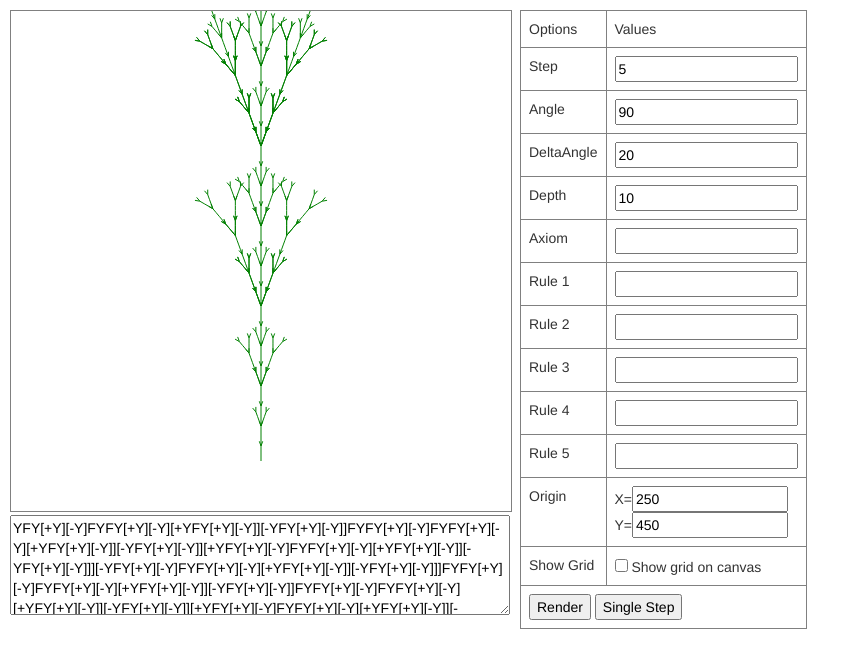
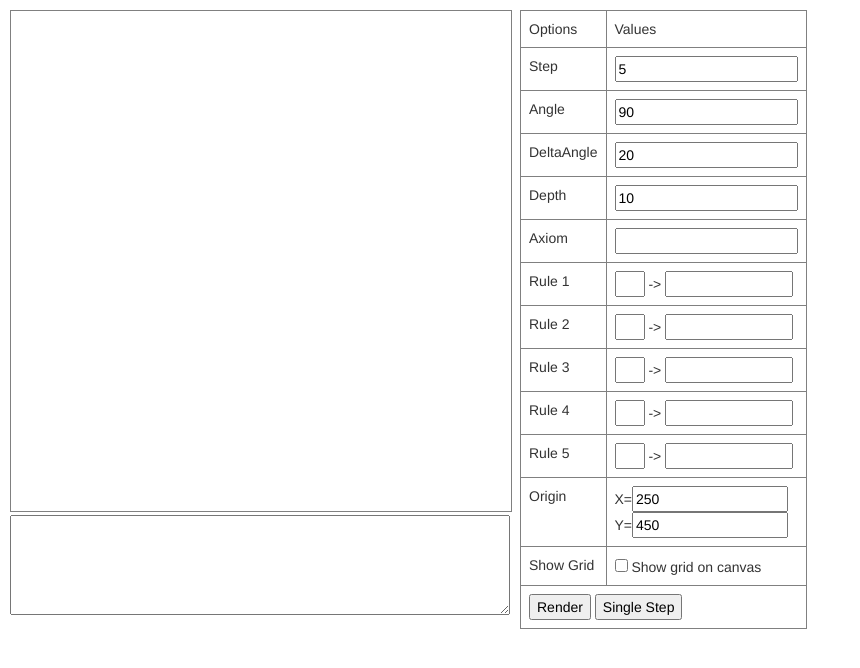
Before and after one commit to ammeyjohn/Kepler, a plain HTML site: page LSystem/src/index.html in a window 1280 px wide. Both pictures are taken after a click on the button "Render". Shown: the whole page, without its empty margins (0-860 px from the left). Drawn offline with Linux system fonts and the light colour scheme.

Commit message:
完成index.html的界面，并可以通过界面设置渲染图形

```diff
--- a/LSystem/src/Scripts/graphics.js
+++ b/LSystem/src/Scripts/graphics.js
@@ -1,5 +1,6 @@
 function Graphics(canvas, isClear) {
     this.Canvas = canvas;
+    this.Context = null;
     this.Width = function () { return this.Canvas.width; }
     this.Height = function () { return this.Canvas.height; }
     this.Origin = { x: 0, y: 0 }
@@ -9,7 +10,10 @@ function Graphics(canvas, isClear) {
 }
 
 Graphics.prototype.getContext = function () {
-    return this.Canvas.getContext('2d');
+    if (!this.Context) {
+        this.Context = this.Canvas.getContext('2d');
+    }
+    return this.Context;
 }
 
 Graphics.prototype.save = function () {
@@ -24,7 +28,7 @@ Graphics.prototype.restore = function () {
 
 Graphics.prototype.clearAll = function () {
     var cxt = this.getContext();
-    cxt.clearRect(0, 0, this.Width, this.Height);
+    cxt.clearRect(0, 0, this.Width(), this.Height());
 }
 
 Graphics.prototype.getRadian = function (angle) {
--- a/LSystem/src/Scripts/lsystem.js
+++ b/LSystem/src/Scripts/lsystem.js
@@ -32,7 +32,7 @@ LSystem.prototype.render = function (g, expr, param) {
         angle: param.angle
     };
 
-    //g.save();
+    g.save();
     // 将原点设置为起始点
     g.setOrigin(info.pt.x, info.pt.y);
 
@@ -86,5 +86,5 @@ LSystem.prototype.render = function (g, expr, param) {
                 break;
         }
     }
-    //g.restore();
+    g.restore();
 }
--- a/LSystem/src/Styles/style.css
+++ b/LSystem/src/Styles/style.css
@@ -57,3 +57,11 @@
 .option_text {
     width: 100%;
 }
+
+.option_rule_left {
+    width: 30px;
+}
+
+.option_rule {
+    width: 70%;
+}
--- a/LSystem/src/index.html
+++ b/LSystem/src/index.html
@@ -61,20 +61,25 @@
                 drawGrid(cxt, step);
             }
 
+            var depth = parseInt($('#txtDepth').val());
+            var axiom = $('#txtAxiom').val();
+            var rules = {};
+            for(var i = 1; i < 5; i++) {
+                var rule0 = $('#txtRuleLeft' + i).val();
+                var rule = $('#txtRule' + i).val();
+                if(rule0 == "") continue;
+                rules[rule0] = rule;
+            }
+
+            var ls = new LSystem();
+            var expr = ls.generate(axiom, rules, depth);
+            $('#exprEditor').val(expr);
+
             var angle = parseFloat($('#txtAngle').val())
             var deltaAngle = parseFloat($('#txtDeltaAngle').val());
             var step = parseFloat($('#txtStep').val());
-            var depth = parseInt($('#txtDepth').val());
             var orgX = parseInt($('#txtOrgX').val());
             var orgY = parseInt($('#txtOrgY').val());
-
-
-            var ls = new LSystem();
-            var expr = ls.generate('Y', {
-                'X': 'X[-FFF][+FFF]FX',
-                'Y': 'YFY[+Y][-Y]'
-            }, depth);
-            $('#exprEditor').val(expr);
 
             var g = new Graphics(canvas, true);
             ls.render(g, expr, {
@@ -136,31 +141,41 @@
                 <tr>
                     <td class="option_table_cell_title">Rule 1</td>
                     <td class="option_table_cell_value">
-                        <input type="text" id="txtRule1" class="option_text" value="" />
+                        <input type="text" id="txtRuleLeft1" class="option_rule_left" value="" />
+                        <span>-></span>
+                        <input type="text" id="txtRule1" class="option_rule" value="" />
                     </td>
                 </tr>
                 <tr>
                     <td class="option_table_cell_title">Rule 2</td>
                     <td class="option_table_cell_value">
-                        <input type="text" id="txtRule2" class="option_text" value="" />
+                        <input type="text" id="txtRuleLeft2" class="option_rule_left" value="" />
+                        <span>-></span>
+                        <input type="text" id="txtRule2" class="option_rule" value="" />
                     </td>
                 </tr>
                 <tr>
                     <td class="option_table_cell_title">Rule 3</td>
                     <td class="option_table_cell_value">
-                        <input type="text" id="txtRule3" class="option_text" value="" />
+                        <input type="text" id="txtRuleLeft3" class="option_rule_left" value="" />
+                        <span>-></span>
+                        <input type="text" id="txtRule3" class="option_rule" value="" />
                     </td>
                 </tr>
                 <tr>
                     <td class="option_table_cell_title">Rule 4</td>
                     <td class="option_table_cell_value">
-                        <input type="text" id="txtRule4" class="option_text" value="" />
+                        <input type="text" id="txtRuleLeft4" class="option_rule_left" value="" />
+                        <span>-></span>
+                        <input type="text" id="txtRule4" class="option_rule" value="" />
                     </td>
                 </tr>
                 <tr>
                     <td class="option_table_cell_title">Rule 5</td>
                     <td class="option_table_cell_value">
-                        <input type="text" id="txtRule5" class="option_text" value="" />
+                        <input type="text" id="txtRuleLeft5" class="option_rule_left" value="" />
+                        <span>-></span>
+                        <input type="text" id="txtRule5" class="option_rule" value="" />
                     </td>
                 </tr>
                 <tr>
```
Also changed, not shown: 1 other file.
